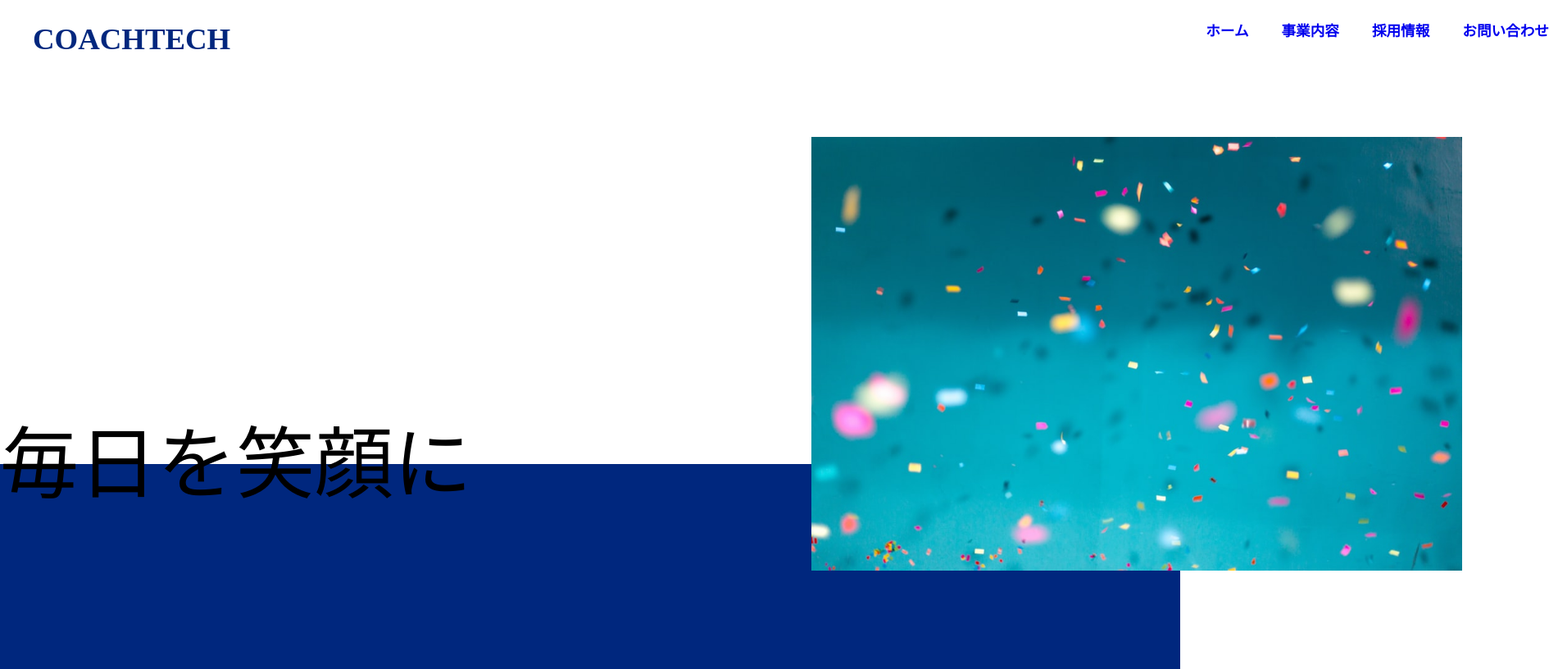
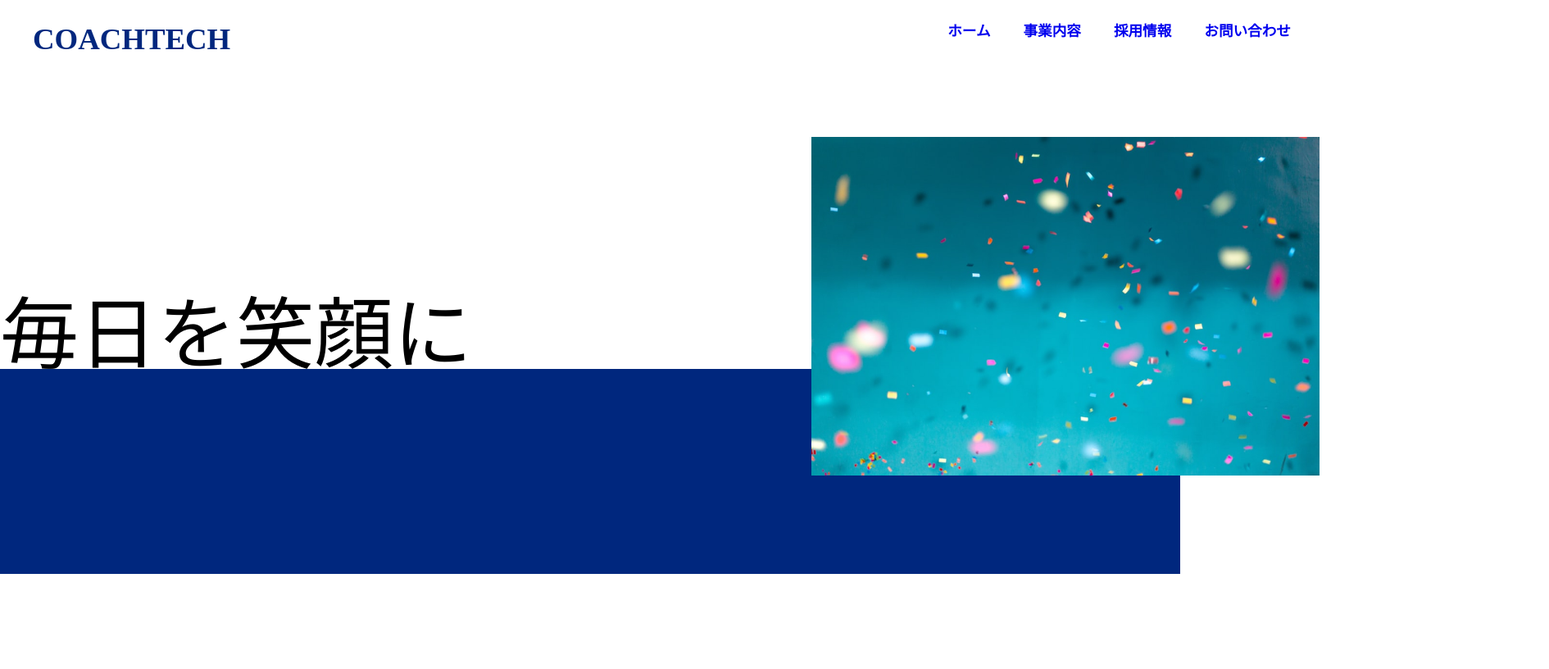
Before and after one commit to KentaIzu/CSS, a plain HTML site: page index.html in a window 1280 px wide. Shown: the whole page at 82% size, 1890 px wide, since content can reach past the window. Drawn offline with Linux system fonts and the light colour scheme.

Commit message:
3rd-commit

```diff
--- a/css/style.css
+++ b/css/style.css
@@ -1,6 +1,6 @@
 body {
   max-width: 1500px;
-  width: 100%;
+  width: 1000px;
 }
 .header {
   color: #00277e;
@@ -16,7 +16,7 @@ a {
 }
 nav {
   position: relative;
-  left: 1150px;
+  left: 835px;
   font-weight: bold;
 }
 ul {
@@ -42,7 +42,7 @@ img {
 }
 .absolute {
   position: absolute;
-  top: 53%;
+  top: 35%;
   font-size: 600%;
   font-family: "Noto Sans JP", sans-serif;
   font-weight: lighter;
```
